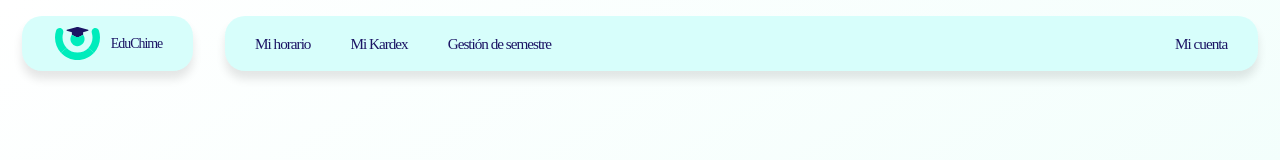
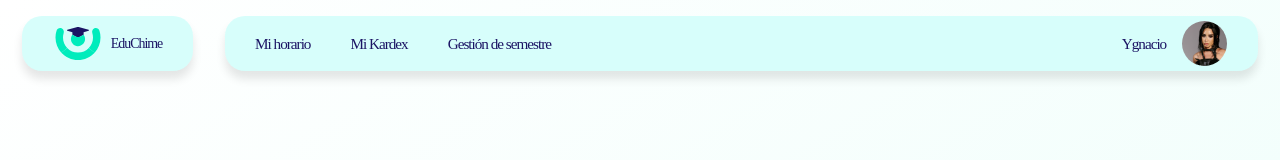
Before and after one commit to ygnaciomarts/EduChime, a plain HTML site: page index.html in a window 1280 px wide. Drawn offline with Linux system fonts and the light colour scheme.

Commit message:
Adaptación del nombre y foto para el usuario

```diff
--- a/index.html
+++ b/index.html
@@ -13,17 +13,14 @@
         <div class="navbar-logo-rot">
             <div class="contenedor-cuadrado">
                 <svg class="svg-animation" xmlns="http://www.w3.org/2000/svg" xmlns:xlink="http://www.w3.org/1999/xlink"
-                    version="1.1" id="Layer_1" x="0px" y="0px" width="200px" height="200px" viewBox="0 0 600 600"
+                    version="1.1" x="0px" y="0px" width="50px" height="45px" viewBox="0 0 600 600"
                     enable-background="new 0 0 600 600" xml:space="preserve">
                     <path id="color_x5F_1" fill="#1B1464"
                         d="M374.796,149.12v34.243l-43.266,23.519c-19.662,10.688-43.399,10.689-63.062,0.002l-43.268-23.518V149.12l-67.314-19.577c-5.805-1.688-5.805-9.912,0-11.6L280.547,82.27c12.706-3.695,26.201-3.695,38.906,0l122.659,35.673c5.805,1.688,5.805,9.912,0,11.6L374.796,149.12z" />
-
                     <path id="color_x5F_4" fill="#00ecbc"
                         d="M155.759,359.113l-77.361,63.385C29.726,369.15,0,298.234,0,220.5 c0-30.75,4.759-61.292,13.967-90.439C23.551,99.725,58.305,85.58,86.07,101.11v0.001c20.702,11.579,30.336,36.112,23.152,58.718 c-6.209,19.539-9.418,40.032-9.418,60.672C99.804,274.265,121.148,323.111,155.759,359.113z" />
-
                     <path id="color_x5F_2" fill="#00ecbc"
                         d="M521.602,422.498l-77.361-63.385c34.61-36.003,55.955-84.848,55.955-138.614 c0-20.64-3.209-41.133-9.419-60.672c-7.184-22.606,2.45-47.139,23.152-58.718l0,0c27.766-15.53,62.519-1.385,72.103,28.951 C595.241,159.208,600,189.75,600,220.5C600,298.234,570.273,369.15,521.602,422.498z M225.201,183.366 c-13.3,17.256-20.784,39.225-19.452,62.988c2.65,47.274,41.026,85.89,88.285,88.796c54.84,3.371,100.369-40.107,100.369-94.22 c0-21.676-7.323-41.631-19.607-57.567l-43.266,23.519c-19.662,10.688-43.399,10.689-63.062,0.002L225.201,183.366z" />
-
                     <path id="color_x5F_3" fill="#00ecbc"
                         d="M78.398,422.498l77.361-63.385c36.45,37.916,87.618,61.585,144.241,61.585 c56.623,0,107.791-23.668,144.241-61.584l77.361,63.385c-54.903,60.18-133.915,98.004-221.602,98.004 S133.301,482.678,78.398,422.498z" />
                 </svg>
@@ -42,8 +39,11 @@
             </div>
             <div class="links-derecha">
                 <ul class="navbar-elements">
-                    <li><a class="navbar-text pull-right" href="#">Mi cuenta</a></li>
+                    <li><a class="navbar-text pull-right" href="#">Ygnacio</a></li>
                 </ul>
+                <div class="contenedor-cuadrado foto-app usuario">
+                    <img src="dl2.jpg" alt="Usuario">
+                </div>
             </div>
         </div>
     </nav>
--- a/styles.css
+++ b/styles.css
@@ -84,7 +84,18 @@ body {
     overflow: hidden;
 }
 
-.contenedor-cuadrado svg {
+.usuario {
+    height: 50px;
+    border-radius: 50%;
+}
+
+.usuario img {
+    width: 100%;
+    height: 100%;
+    object-fit: cover;
+}
+
+.contenedor-cuadrado svg, img {
     width: auto;
     height: 100%;
     display: block;
@@ -93,6 +104,17 @@ body {
 
 .links-derecha {
     margin-left: auto;
+    align-items: center;
+    display: flex;
+}
+
+.links-derecha a {
+    padding-right: 1rem;
+}
+
+.foto-app {
+    width: 45px;
+    height: 45px;
 }
 
 @keyframes moveUp {
```
Also changed, not shown: dl2.jpg (added).
